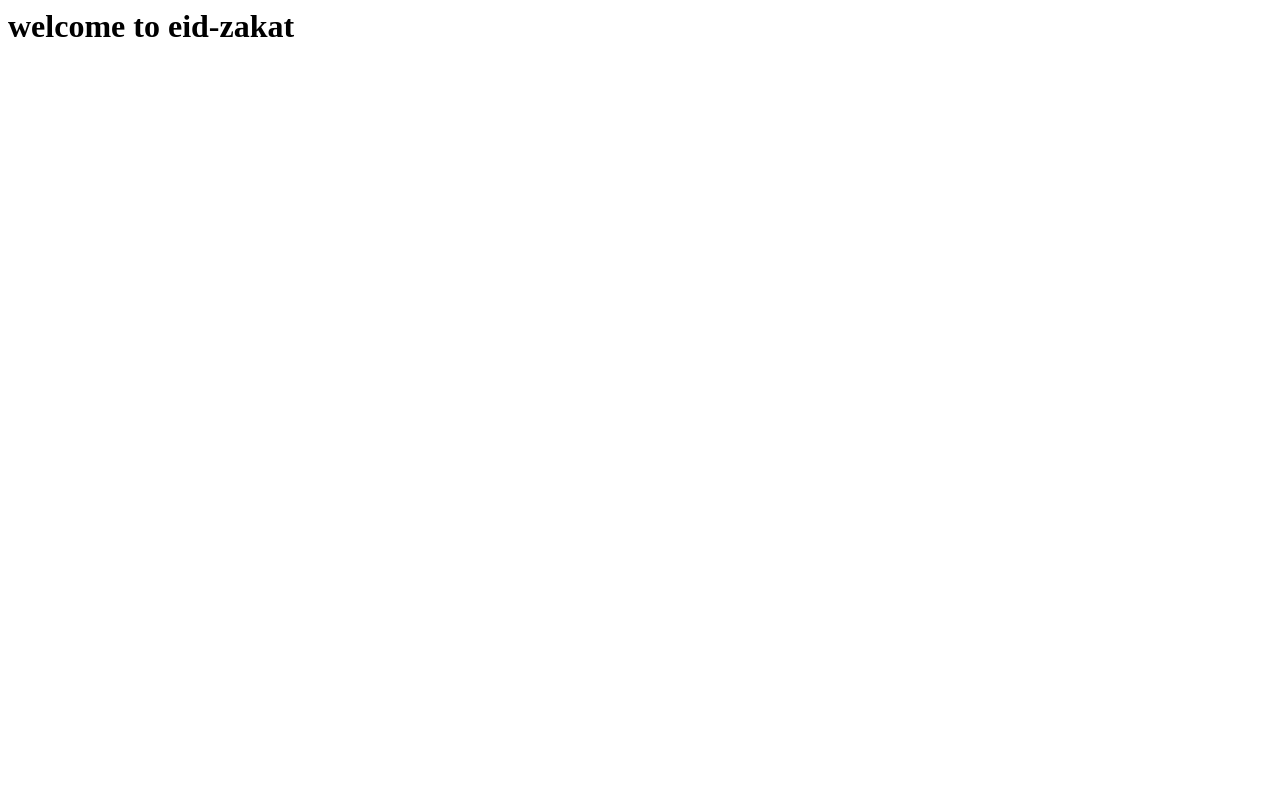
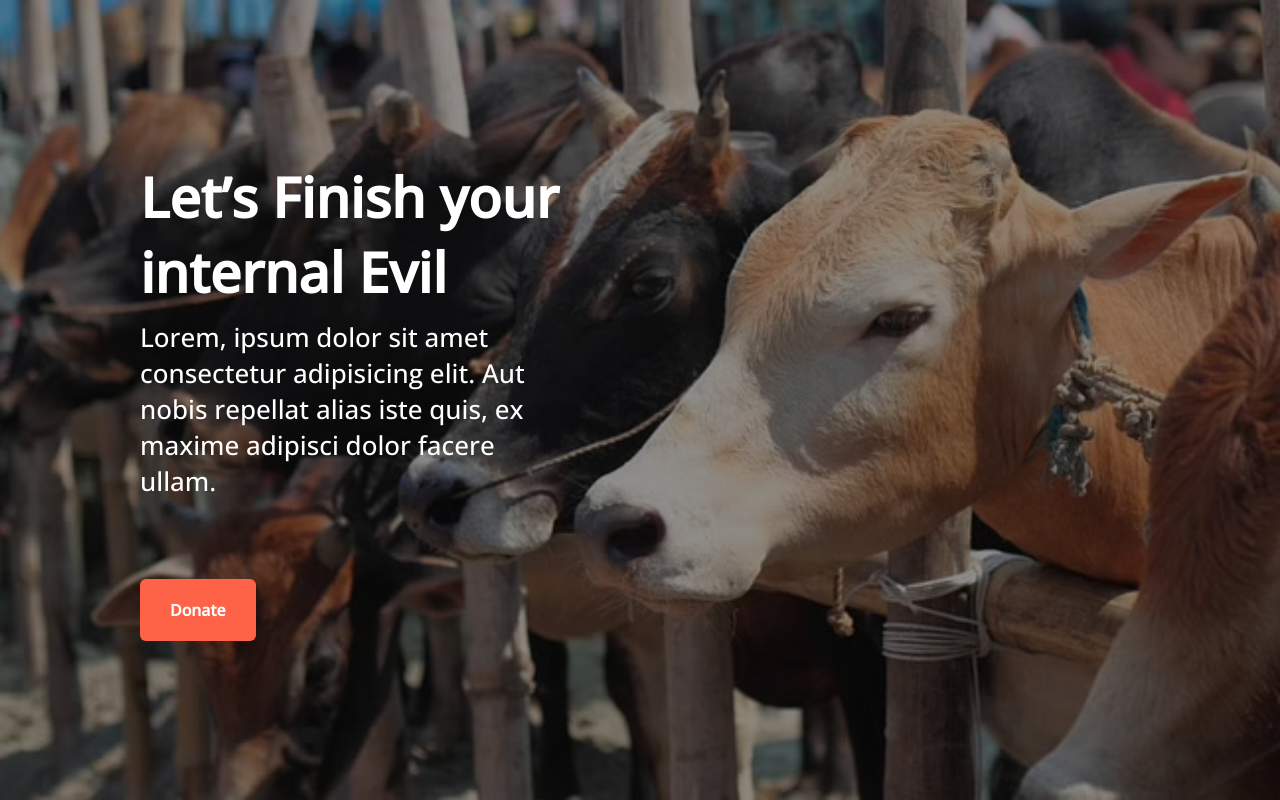
Before and after one commit to amJayem/eid-zakat, a plain HTML site: page index.html in a window 1280 px wide. Drawn offline with nearby package versions, Linux system fonts and the light colour scheme.

Commit message:
hero area complete

```diff
--- a/index.html
+++ b/index.html
@@ -1,10 +1,17 @@
 <html>
     <head>
         <title>Eid-Zakat</title>
+        <link rel="stylesheet" href="styles/style.css">
     </head>
     <body>
-        <main>
-            <h1>welcome to eid-zakat</h1>
-        </main>
+        <section class="banner">
+            <div class="info">
+                <div class="hero-text">
+                    <h1>Let’s Finish your <br> internal Evil</h1>
+                    <p>Lorem, ipsum dolor sit amet consectetur adipisicing elit. Aut nobis repellat alias iste quis, ex maxime adipisci dolor facere ullam.</p>
+                    <a href="#">Donate</a>
+                </div>
+            </div>
+        </section>
     </body>
 </html>
--- /dev/null
+++ b/styles/style.css
@@ -0,0 +1,52 @@
+@import url('https://fonts.googleapis.com/css2?family=Open+Sans:wght@500&display=swap');
+
+*{
+    margin: 0;
+    padding: 0;
+    color: rgb(255, 255, 255);
+    /* box-sizing: border-box; */
+    font-family: 'Open Sans', sans-serif;
+
+}
+.banner{
+    height: 100vh;
+    background-image: linear-gradient(rgba(0, 0, 0, 0.445),rgba(0, 0, 0, 0.445)), url(../images/cow1.png);
+    background-repeat: no-repeat;
+    background-position: center;
+    background-size: cover;
+}
+.info{
+    width: 90%;
+    height: 100%;
+    max-width: 1000px;
+    margin: 0 auto;
+
+    display: flex;
+    align-items: center;
+    justify-content: center;
+}
+
+.hero-text h1{
+    font-size: 55px;
+    margin-bottom: 10px;
+}
+.hero-text p{
+    font-size: 26px;
+    margin-bottom: 30px;
+    width: 40%;
+}
+
+.hero-text a{
+    text-decoration: none;
+    display: inline-block;
+    background-image: linear-gradient(tomato,tomato);
+    padding: 20px 30px;
+    margin-top: 50px;
+    border-radius: 6px;
+    font-weight: 700;
+}
+
+.hero-text a:hover{
+    background: black;
+    color: tomato;
+}
```
Also changed, not shown: images/caring.png (added), images/cow1.png (added), images/praying.png (added), images/sunlight_with_man.png (added), styles/nav.css (added), test.html (deleted), 1 other file.
